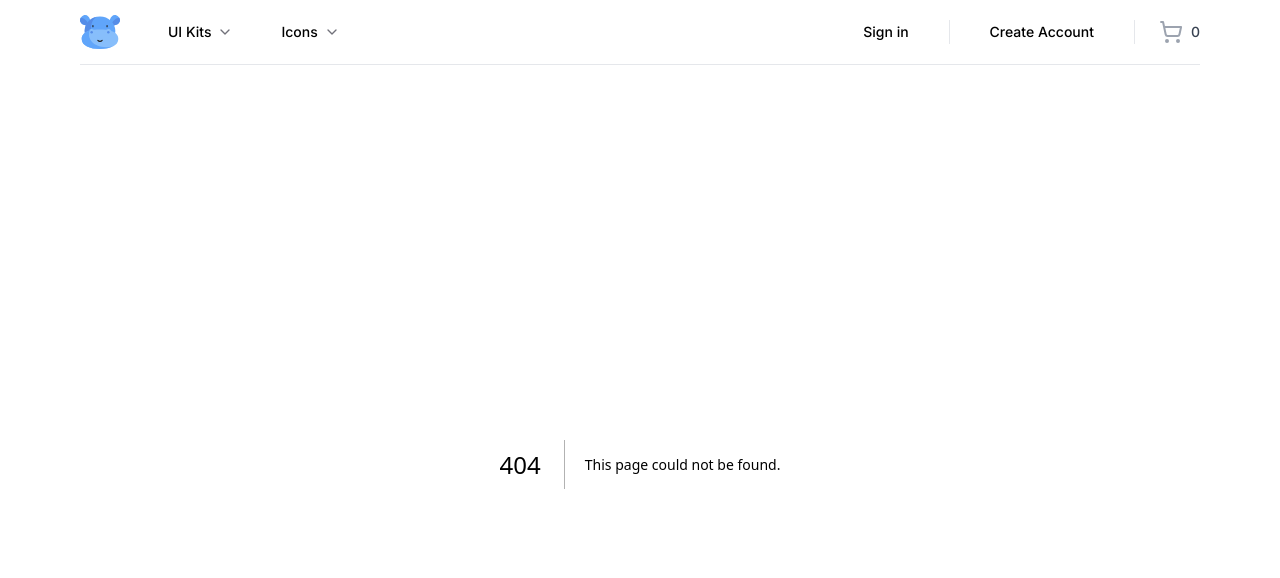
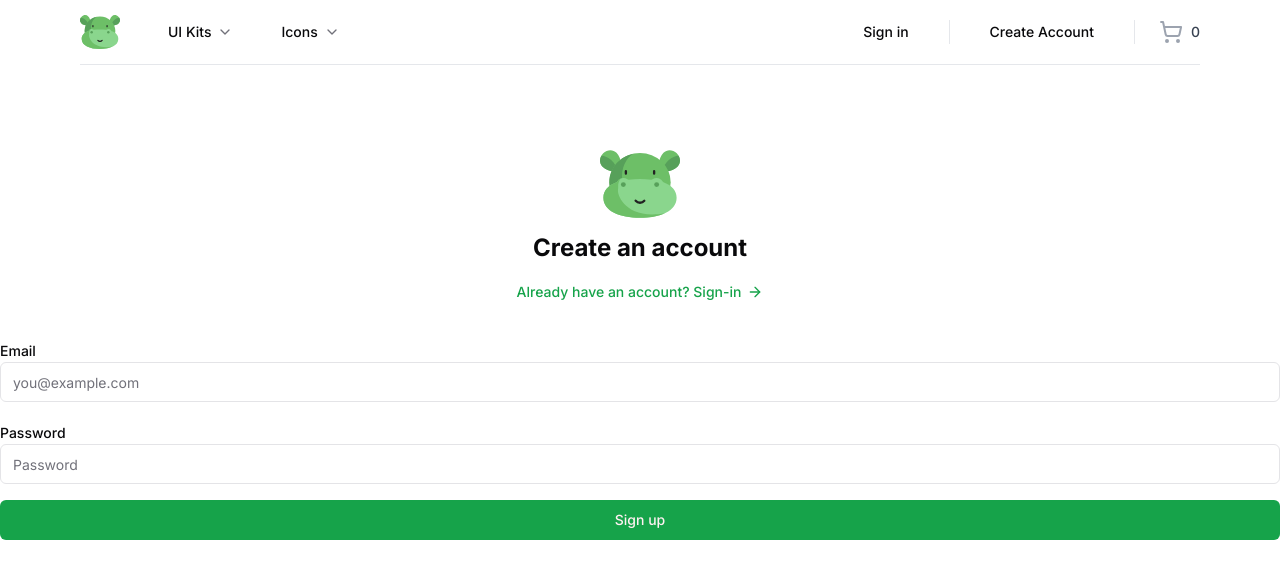
Before and after one commit to THEjacob1000/digitalhippo, a Next.js app: page /sign-up in a window 1280 px wide. Before the commit this address had no page. Shown: the top 578 px of the page. Built offline with nearby package versions, Linux system fonts and the light colour scheme.

Commit message:
Implemented Auth Flow

```diff
--- /dev/null
+++ b/src/app/(auth)/sign-up/page.tsx
@@ -0,0 +1,84 @@
+"use client";
+
+import { Icons } from "@/components/Icons";
+import { Button, buttonVariants } from "@/components/ui/button";
+import { Input } from "@/components/ui/input";
+import { Label } from "@/components/ui/label";
+import { cn } from "@/lib/utils";
+import { ArrowRight } from "lucide-react";
+import Link from "next/link";
+import { useForm } from "react-hook-form";
+import { zodResolver } from "@hookform/resolvers/zod";
+import { z } from "zod";
+
+const Page = () => {
+  const AuthCredentialsValidator = z.object({
+    email: z.string().email(),
+    password: z
+      .string()
+      .min(8, { message: "Password must be at least 8 characters long" }),
+  });
+
+  type TAuthCredentialsValidator = z.infer<typeof AuthCredentialsValidator>;
+
+  const {
+    register,
+    handleSubmit,
+    formState: { errors },
+  } = useForm<TAuthCredentialsValidator>({
+    resolver: zodResolver(AuthCredentialsValidator),
+  });
+
+  return (
+    <>
+      <div className="container relative flex pt-20 flex-col items-center justify-center lg:px-0">
+        <div className="mx-auto flex w-full flex-col justify-centers space-y-6 sm:w-[350-px]">
+          <div className="flex flex-col items-center space-y-2 text-center">
+            <Icons.logo className="w-20 h-20" />
+            <h1 className="text-2xl font-bold">Create an account</h1>
+            <Link
+              href="/sign-in"
+              className={buttonVariants({
+                variant: "link",
+                className: "gap-1.5",
+              })}
+            >
+              Already have an account? Sign-in
+              <ArrowRight className="w-4 h-4" />
+            </Link>
+          </div>
+
+          <div className="grid gap-6">
+            <form>
+              <div className="grid gap-2">
+                <div className="grid gap-1 py-2">
+                  <Label htmlFor="email">Email</Label>
+                  <Input
+                    {...register("email")}
+                    className={cn({
+                      "focus-visible:ring-red-500": errors.email,
+                    })}
+                    placeholder="you@example.com"
+                  />
+                </div>
+                <div className="grid gap-1 py-2">
+                  <Label htmlFor="password">Password</Label>
+                  <Input
+                    {...register("password")}
+                    className={cn({
+                      "focus-visible:ring-red-500": errors.password,
+                    })}
+                    placeholder="Password"
+                  />
+                </div>
+                <Button>Sign up</Button>
+              </div>
+            </form>
+          </div>
+        </div>
+      </div>
+    </>
+  );
+};
+
+export default Page;
--- a/src/components/Icons.tsx
+++ b/src/components/Icons.tsx
@@ -6,25 +6,25 @@ export const Icons = {
       <g>
         <path
           d="M105.67 56.012c24.601 24.601 41.244 81.13 16.643 105.731s-81.13 7.958-105.731-16.643-20.623-60.509 3.978-85.11 60.509-28.579 85.11-3.978z"
-          fill="#60a5fa"
+          fill="#6dbf67"
           data-original="#abdfeb"
           opacity="1"
         ></path>
         <path
           d="M111.097 169.375c-9.754-53.933-61.535-93.098-102.131-94.531-13.495 22.793-12.381 50.26 7.615 70.256 21.368 21.367 66.817 36.724 94.516 24.275z"
-          fill="#558ce7"
+          fill="#57a05a"
           data-original="#8bcdd8"
           opacity="1"
         ></path>
         <path
           d="M406.33 56.012c-24.601 24.601-41.244 81.13-16.643 105.731s81.13 7.958 105.731-16.643 20.623-60.509-3.978-85.11-60.509-28.579-85.11-3.978z"
-          fill="#60a5fa"
+          fill="#6dbf67"
           data-original="#abdfeb"
           opacity="1"
         ></path>
         <path
           d="M400.903 169.375c9.754-53.933 61.535-93.098 102.13-94.531 13.495 22.793 12.381 50.26-7.615 70.256-21.367 21.367-66.816 36.724-94.515 24.275z"
-          fill="#558ce7"
+          fill="#57a05a"
           data-original="#8bcdd8"
           opacity="1"
         ></path>
@@ -33,7 +33,7 @@ export const Icons = {
           cy="244.04"
           rx="196.34"
           ry="186.42"
-          fill="#60a5fa"
+          fill="#6dbf67"
           data-original="#abdfeb"
           opacity="1"
         ></ellipse>
@@ -45,13 +45,13 @@ export const Icons = {
         ></path>
         <path
           d="M212.03 62.322c-87.266 18.957-152.372 93.12-152.372 181.723 0 102.957 87.905 186.42 196.342 186.42 19.952 0 39.204-2.835 57.346-8.087C85.074 329.977 119.169 118.281 212.03 62.322z"
-          fill="#558ce7"
+          fill="#57a05a"
           data-original="#8bcdd8"
           opacity="1"
         ></path>
         <path
           d="M409.201 247.067c-3.993-1.525-7.205-4.522-9.287-8.256-7.292-13.082-21.262-21.931-37.303-21.931a42.466 42.466 0 0 0-25.912 8.775c-2.706 2.072-6.138 2.964-9.522 2.563-22.448-2.662-46.36-3.941-71.178-3.941-24.818 0-48.73 1.279-71.178 3.941-3.384.401-6.816-.491-9.522-2.563a42.466 42.466 0 0 0-25.912-8.775c-16.04 0-30.01 8.85-37.303 21.931-2.081 3.734-5.293 6.731-9.287 8.256-49.69 18.976-81.141 50.52-81.141 97.301 0 85.459 104.919 128.202 234.342 128.202S490.34 429.827 490.34 344.368c.002-46.782-31.448-78.325-81.139-97.301z"
-          fill="#87befb"
+          fill="#8ad68d"
           data-original="#b9e8ef"
           opacity="1"
         ></path>
@@ -65,7 +65,7 @@ export const Icons = {
           cx="149.39"
           cy="259.56"
           r="15.519"
-          fill="#558ce7"
+          fill="#57a05a"
           data-original="#8bcdd8"
           opacity="1"
         ></circle>
@@ -73,13 +73,13 @@ export const Icons = {
           cx="362.61"
           cy="259.56"
           r="15.519"
-          fill="#558ce7"
+          fill="#57a05a"
           data-original="#8bcdd8"
           opacity="1"
         ></circle>
         <path
           d="M416.18 443.185c-246.851 43.269-311.115-113.303-300.169-158.197.615-2.522.695-5.142.379-7.719-2.455-20.031 5.053-45.274 18.266-57.764a42.819 42.819 0 0 0-22.705 19.548c-2.002 3.647-5.171 6.496-9.059 7.978-49.745 18.972-81.235 50.526-81.235 97.337 0 85.459 104.919 128.202 234.342 128.202 61.953 0 118.279-9.801 160.181-29.385z"
-          fill="#60a5fa"
+          fill="#6dbf67"
           data-original="#abdfeb"
           opacity="1"
         ></path>
--- /dev/null
+++ b/src/components/ui/input.tsx
@@ -0,0 +1,25 @@
+import * as React from "react"
+
+import { cn } from "@/lib/utils"
+
+export interface InputProps
+  extends React.InputHTMLAttributes<HTMLInputElement> {}
+
+const Input = React.forwardRef<HTMLInputElement, InputProps>(
+  ({ className, type, ...props }, ref) => {
+    return (
+      <input
+        type={type}
+        className={cn(
+          "flex h-10 w-full rounded-md border border-input bg-background px-3 py-2 text-sm ring-offset-background file:border-0 file:bg-transparent file:text-sm file:font-medium placeholder:text-muted-foreground focus-visible:outline-none focus-visible:ring-2 focus-visible:ring-ring focus-visible:ring-offset-2 disabled:cursor-not-allowed disabled:opacity-50",
+          className
+        )}
+        ref={ref}
+        {...props}
+      />
+    )
+  }
+)
+Input.displayName = "Input"
+
+export { Input }
--- /dev/null
+++ b/src/components/ui/label.tsx
@@ -0,0 +1,26 @@
+"use client"
+
+import * as React from "react"
+import * as LabelPrimitive from "@radix-ui/react-label"
+import { cva, type VariantProps } from "class-variance-authority"
+
+import { cn } from "@/lib/utils"
+
+const labelVariants = cva(
+  "text-sm font-medium leading-none peer-disabled:cursor-not-allowed peer-disabled:opacity-70"
+)
+
+const Label = React.forwardRef<
+  React.ElementRef<typeof LabelPrimitive.Root>,
+  React.ComponentPropsWithoutRef<typeof LabelPrimitive.Root> &
+    VariantProps<typeof labelVariants>
+>(({ className, ...props }, ref) => (
+  <LabelPrimitive.Root
+    ref={ref}
+    className={cn(labelVariants(), className)}
+    {...props}
+  />
+))
+Label.displayName = LabelPrimitive.Root.displayName
+
+export { Label }
--- /dev/null
+++ b/src/lib/validators/account-credentials-validator.ts
@@ -0,0 +1,12 @@
+import { z } from "zod";
+
+export const AuthCredentialsValidator = z.object({
+  email: z.string().email(),
+  password: z
+    .string()
+    .min(8, { message: "Password must be at least 8 characters long" }),
+});
+
+export type TAuthCredentialsValidator = z.infer<
+  typeof AuthCredentialsValidator
+>;
```
